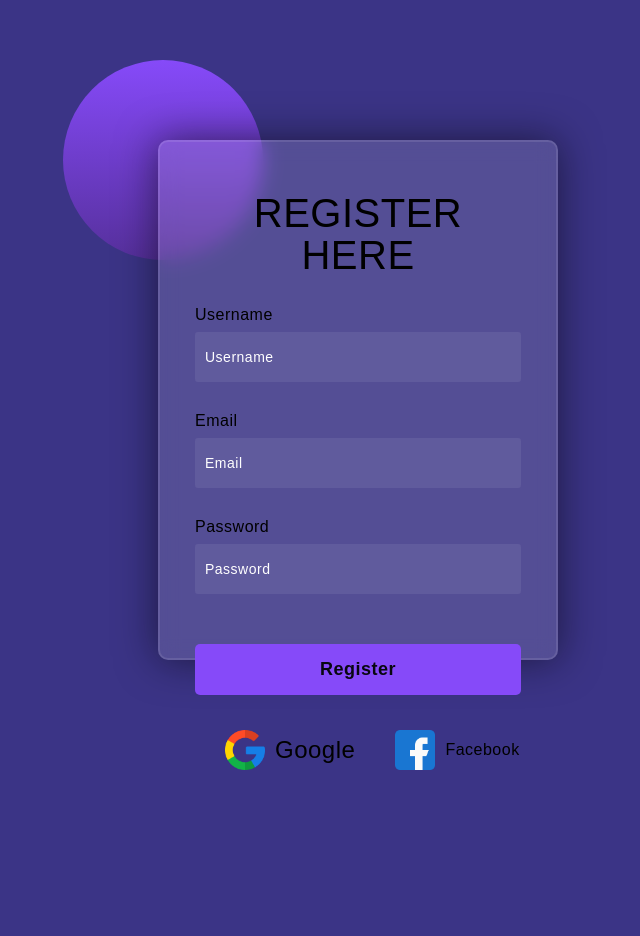
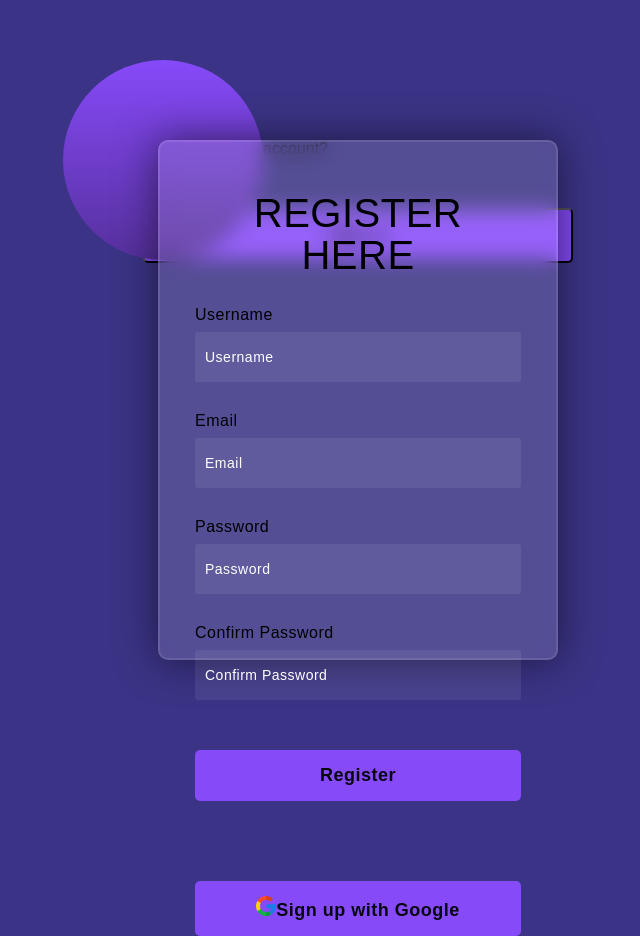
Before and after one commit to jakubzengota/nextTweet, a Next.js app in the folder nexttweet/: page /register in a window 1280 px wide. Shown: the whole page, without its empty margins (282-922 px from the left). Before the commit the page ends 800 px from the top, so only its background shows below. Built offline with nearby package versions, Linux system fonts and the light colour scheme.

Commit message:
kommit 17.02

```diff
--- a/nexttweet/src/app/register/page.tsx
+++ b/nexttweet/src/app/register/page.tsx
@@ -1,16 +1,24 @@
-'use client';
+"use client";
 import { useState } from 'react';
 import Image from 'next/image';
+import { useRouter } from 'next/router'; // import Router for navigation
 import FacebookIcon from '../../assets/icons/facebook.png';
 import GoogleIcon from '../../assets/icons/google.png';
 
 export default function RegisterPage() {
     const [username, setUsername] = useState('');
     const [password, setPassword] = useState('');
+    const [confirmPassword, setConfirmPassword] = useState('');
     const [email, setEmail] = useState('');
+    const router = useRouter(); // initialize router
 
     const handleSubmit = async (event) => {
         event.preventDefault();
+
+        if (password !== confirmPassword) {
+            alert('Passwords do not match');
+            return;
+        }
 
         const response = await fetch('/api/Auth/register', {
             method: 'POST',
@@ -33,7 +41,16 @@ export default function RegisterPage() {
         const { id, value } = event.target;
         if (id === 'username') setUsername(value);
         if (id === 'password') setPassword(value);
+        if (id === 'confirmPassword') setConfirmPassword(value);
         if (id === 'email') setEmail(value);
+    };
+
+    const handleSignInClick = () => {
+        router.push('/login'); // navigate to login page
+    };
+
+    const handleSignUpWithGoogle = () => {
+        // handle sign up with Google action
     };
 
     return (
@@ -70,16 +87,28 @@ export default function RegisterPage() {
                     onChange={handleInputChange}
                 />
 
+                <label htmlFor="confirmPassword">Confirm Password</label>
+                <input
+                    type="password"
+                    placeholder="Confirm Password"
+                    id="confirmPassword"
+                    value={confirmPassword}
+                    onChange={handleInputChange}
+                />
+
                 <button type="submit">Register</button>
+
                 <div className="social">
-                    <div className="go">
-                        <Image src={GoogleIcon} alt="Google" width={40} height={40} /> Google
-                    </div>
-                    <div className="fb">
-                        <Image src={FacebookIcon} alt="Facebook" width={40} height={40} /> Facebook
-                    </div>
+                    <button className="google-signup" onClick={handleSignUpWithGoogle}>
+                        <Image src={GoogleIcon} alt="Google" width={20} height={20} />
+                        Sign up with Google
+                    </button>
                 </div>
             </form>
+
+            <div className="signin-message">
+                Already have an account? <button onClick={handleSignInClick}>Sign in</button>
+            </div>
         </div>
     );
 }
```
